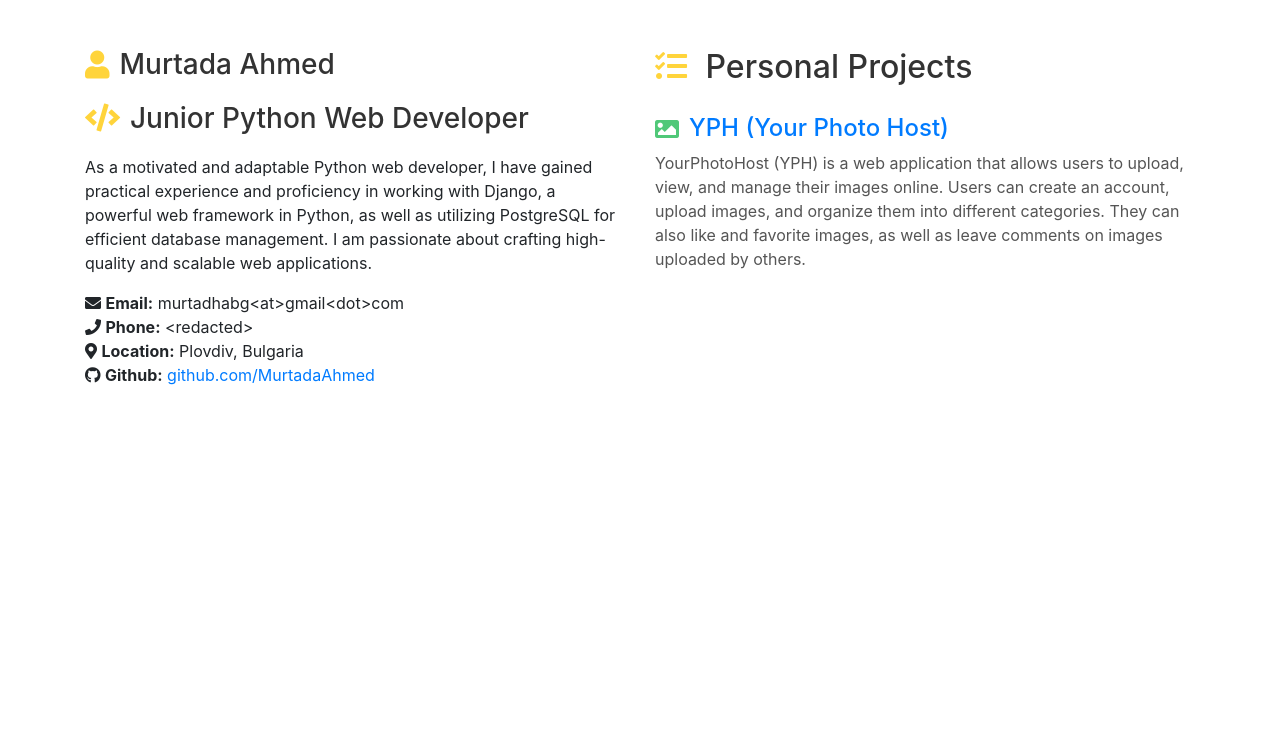
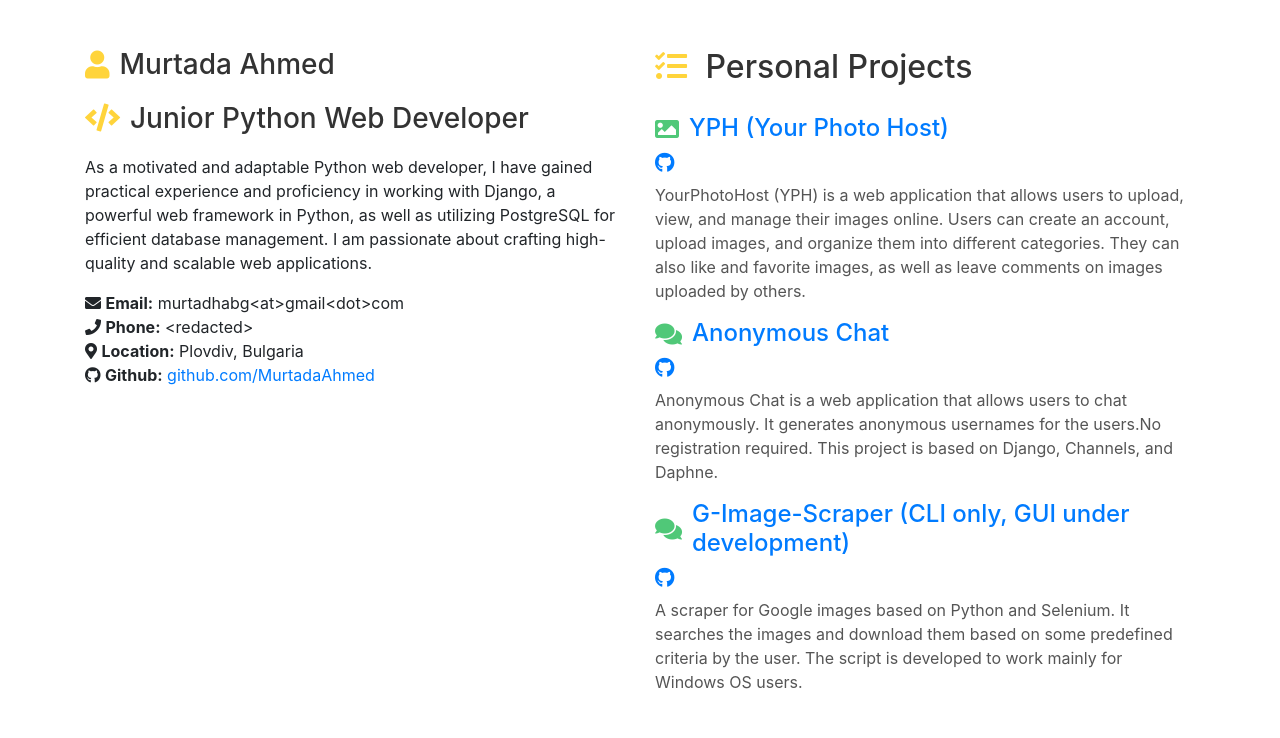
Before and after one commit to MurtadaAhmed/YPH-YourPhotoHost, a Django app: template templates/home.html in a window 1280 px wide. Shown: the part 62-800 px from the top of the page. Run offline with Django 4.2, Linux system fonts and the light colour scheme; the template is opened without the code that fills it, so the values that code supplies are empty; some libraries are stand-ins or nearby versions.

Commit message:
update README.md

```diff
--- a/templates/home.html
+++ b/templates/home.html
@@ -91,12 +91,39 @@
                 <h2><i class="fas fa-tasks"></i> Personal Projects</h2>
             </div>
             <div class="project-title">
-                <h4><a href="{% url 'home' %}" class="text-decoration-none"><i class="fas fa-image"></i> YPH (Your Photo Host)</a>
+                <h4><a href="https://murti.website/home/" class="text-decoration-none"><i class="fas fa-image"></i> YPH (Your Photo Host)</a>
                 </h4>
+                    <h5><a href="https://github.com/MurtadaAhmed/YPH-YourPhotoHost" target="_blank" class="text-decoration-none">
+                            <i class="fab fa-github"></i>
+                        </a></h5>
+
             </div>
             <div class="project-description">
                 <p>YourPhotoHost (YPH) is a web application that allows users to upload, view, and manage their images online. Users can create an account, upload images, and organize them into different categories. They can also like and favorite images, as well as leave comments on images uploaded by others.</p>
             </div>
+            <div class="project-title">
+                <h4><a href="https://chat.murti.website/" class="text-decoration-none"><i class="fas fa-comments"></i> Anonymous Chat</a>
+                </h4>
+                    <h5><a href="https://github.com/MurtadaAhmed/AnonymousChat" target="_blank" class="text-decoration-none">
+                            <i class="fab fa-github"></i>
+                        </a></h5>
+
+            </div>
+            <div class="project-description">
+                <p>Anonymous Chat is a web application that allows users to chat anonymously. It generates anonymous usernames for the users.No registration required. This project is based on Django, Channels, and Daphne.</p>
+            </div>
+            <div class="project-title">
+                <h4><a href="https://github.com/MurtadaAhmed/G-Image-Scraper" class="text-decoration-none"><i class="fas fa-comments"></i>G-Image-Scraper (CLI only, GUI under development)</a>
+                </h4>
+                    <h5><a href="https://github.com/MurtadaAhmed/G-Image-Scraper" target="_blank" class="text-decoration-none">
+                            <i class="fab fa-github"></i>
+                        </a></h5>
+
+            </div>
+            <div class="project-description">
+                <p>A scraper for Google images based on Python and Selenium. It searches the images and download them based on some predefined criteria by the user. The script is developed to work mainly for Windows OS users.</p>
+            </div>
+
         </div>
     </div>
 </div>
```
